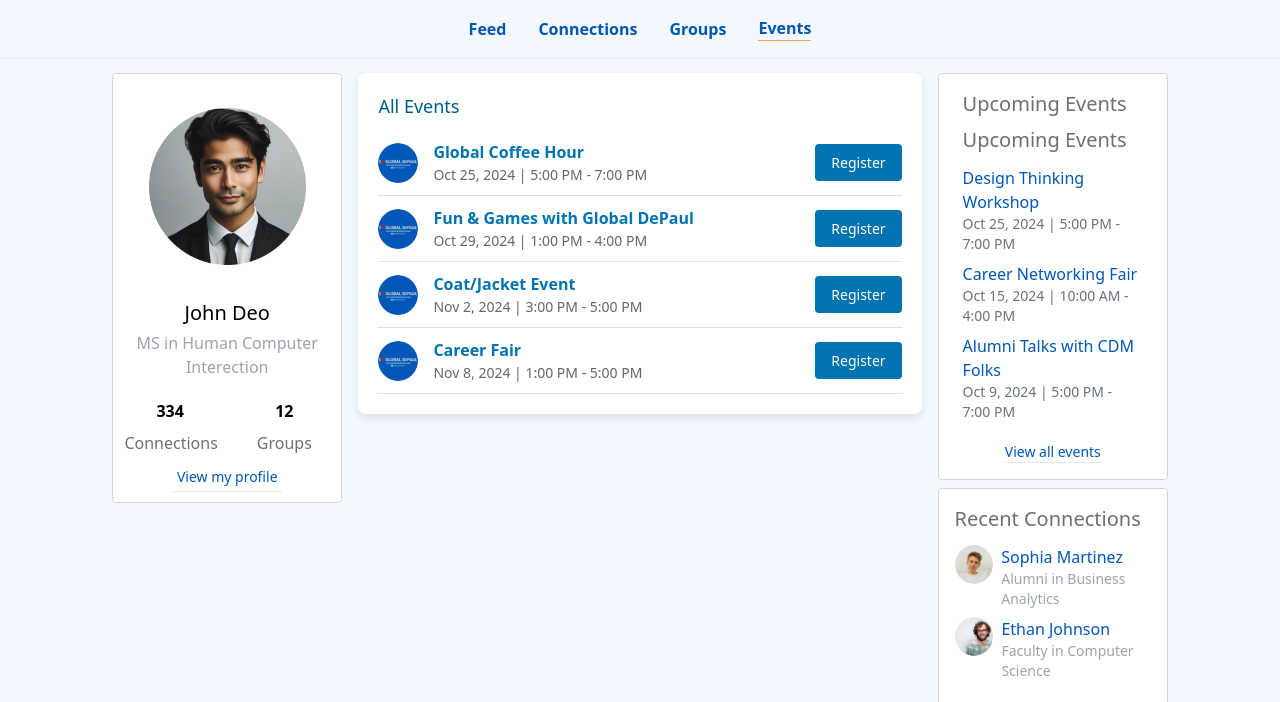
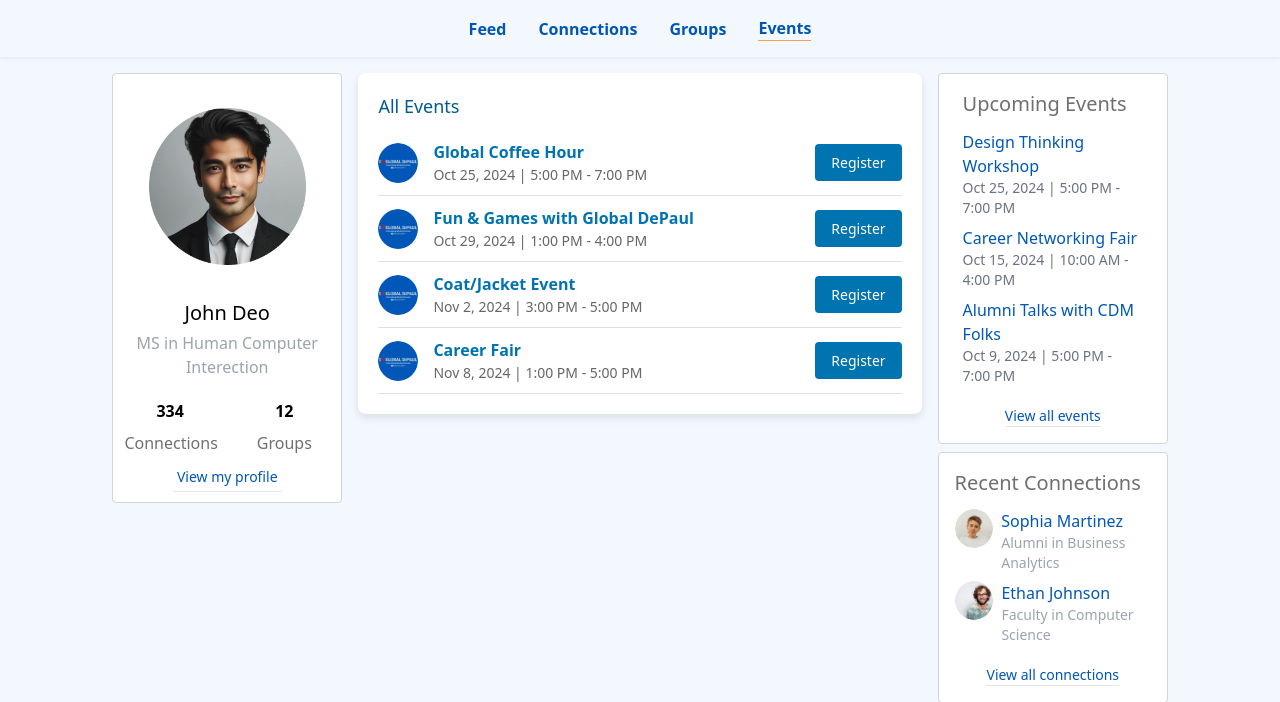
Before and after one commit to divya-pullivarthi/DeConnect, a Django app: template feed/templates/events.html in a window 1280 px wide. Shown: the part 56-758 px from the top of the page. Run offline with Django 5.2, Linux system fonts and the light colour scheme; the template is opened without the code that fills it, so the values that code supplies are empty; some libraries are stand-ins or nearby versions.

Commit message:
Removed duplicate upcoming events title.

```diff
--- a/feed/templates/connections.html
+++ b/feed/templates/connections.html
@@ -230,10 +230,6 @@
                 <h2 class="text-xl" style="color:#716E72">Upcoming Events</h2>
             </div>
 
-            <div class=" flex justify-between items-center px-2 mb-2">
-                <h2 class="text-xl" style="color:#716E72">Upcoming Events</h2>
-            </div>
-
             <!-- Courses -->
             <div class="flex flex-col">
                 <a href="#" class="py-1 px-2 hover:bg-gray-300">
--- a/feed/templates/events.html
+++ b/feed/templates/events.html
@@ -191,10 +191,6 @@
         <div class="border border-gray-300 rounded bg-white p-4 my-2 mt-0">
 
             <div class=" flex justify-between items-center px-2 mb-2">
-                <h2 class="text-xl" style="color:#716E72">Upcoming Events</h2>
-            </div>
-
-            <div class=" flex justify-between items-center px-2 mb-2">
               <h2 class="text-xl" style="color:#716E72">Upcoming Events</h2>
           </div>
 
--- a/feed/templates/groups.html
+++ b/feed/templates/groups.html
@@ -276,10 +276,6 @@
         <div class="border border-gray-300 rounded bg-white p-4 my-2 mt-0">
 
             <div class=" flex justify-between items-center px-2 mb-2">
-                <h2 class="text-xl" style="color:#716E72">Upcoming Events</h2>
-            </div>
-
-            <div class=" flex justify-between items-center px-2 mb-2">
               <h2 class="text-xl" style="color:#716E72">Upcoming Events</h2>
           </div>
 
```
